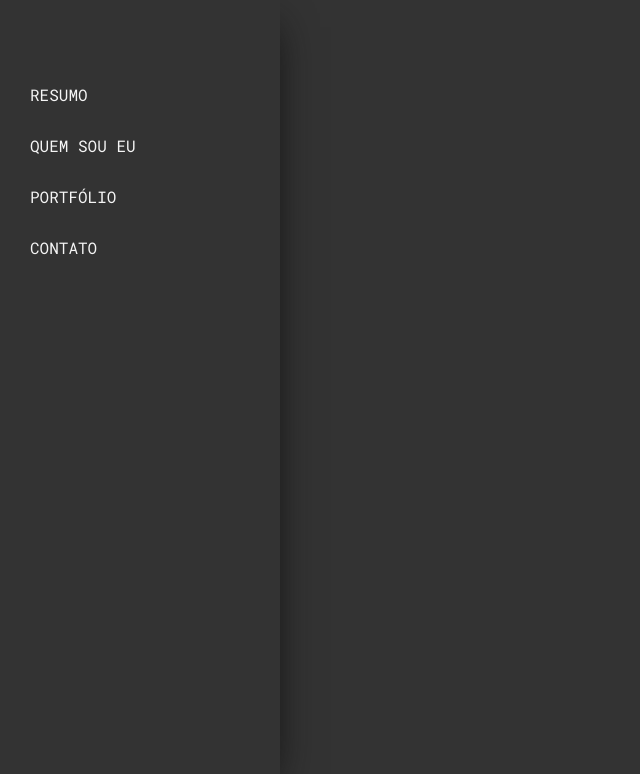
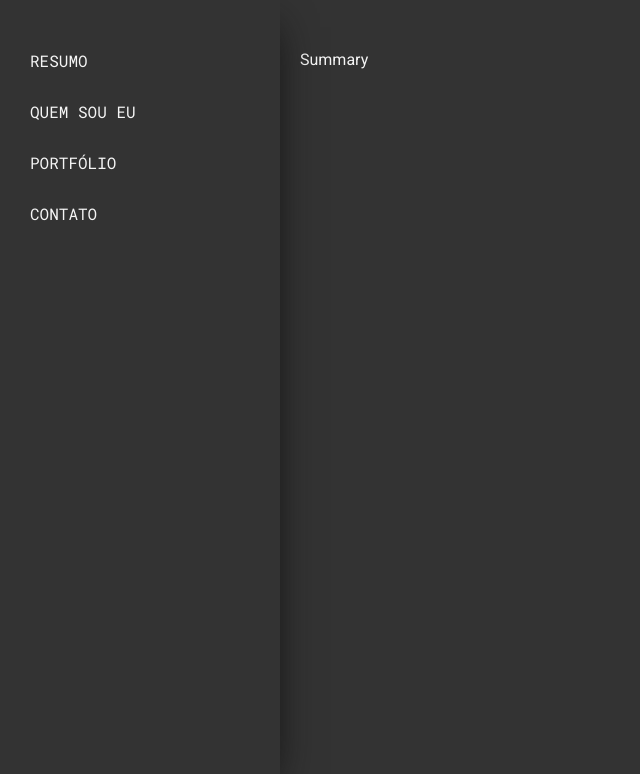
Before and after one commit to lucasratske/ratzapps-website, a React (Create React App) app: page / in a window 1280 px wide. Shown: the top 774 px of the page, without its empty margins (0-640 px from the left). Built offline with nearby package versions, Linux system fonts and the light colour scheme.

Commit message:
Adding new pages

```diff
--- a/package.json
+++ b/package.json
@@ -6,6 +6,7 @@
     "node-sass": "^4.13.0",
     "react": "^16.11.0",
     "react-dom": "^16.11.0",
+    "react-router-dom": "^5.1.2",
     "react-scripts": "3.2.0"
   },
   "scripts": {
--- a/src/Components/Navbar/Navbar.jsx
+++ b/src/Components/Navbar/Navbar.jsx
@@ -1,28 +1,29 @@
 import React from 'react';
 import './Navbar.scss';
+import { Link } from 'react-router-dom';
 
 const Navbar = () => (
   <div className="navbar-container">
     <ul className="navbar">
       <li className="navbar-item">
-        <a className="navbar-item-link" href="#">
+        <Link className="navbar-item-link" to="/">
           Resumo
-        </a>
+        </Link>
       </li>
       <li className="navbar-item">
-        <a className="navbar-item-link" href="#">
+        <Link className="navbar-item-link" to="/who-am-i">
           Quem sou eu
-        </a>
+        </Link>
       </li>
       <li className="navbar-item">
-        <a className="navbar-item-link" href="#">
+        <Link className="navbar-item-link" to="/portfolio">
           Portfólio
-        </a>
+        </Link>
       </li>
       <li className="navbar-item">
-        <a className="navbar-item-link" href="#">
+        <Link className="navbar-item-link" to="/contact">
           Contato
-        </a>
+        </Link>
       </li>
     </ul>
   </div>
--- a/src/Components/Navbar/Navbar.scss
+++ b/src/Components/Navbar/Navbar.scss
@@ -11,7 +11,7 @@
     list-style: none;
     margin: 0;
     padding: 0;
-    margin-top: 30%;
+    margin-top: 50px;
 
     .navbar-item {
       margin: 30px;
--- /dev/null
+++ b/src/Components/PageContainer/PageContainer.jsx
@@ -0,0 +1,4 @@
+import React from 'react';
+import './PageContainer.scss';
+
+export default props => <div className="page-container">{props.children}</div>;
--- /dev/null
+++ b/src/Components/PageContainer/PageContainer.scss
@@ -0,0 +1,4 @@
+.page-container {
+  margin-left: 300px;
+  margin-top: 50px;
+}
--- a/src/Pages/App.jsx
+++ b/src/Pages/App.jsx
@@ -1,10 +1,32 @@
 import React from 'react';
 import Navbar from '../Components/Navbar/Navbar';
+import { BrowserRouter as Router, Switch, Route, Link } from 'react-router-dom';
+import WhoAmI from './WhoAmI';
+import Summary from './Summary';
+import Portfolio from './Portfolio';
+import Contact from './Contact';
+import PageContainer from '../Components/PageContainer/PageContainer';
 
 const App = () => (
-  <div>
+  <Router>
     <Navbar />
-  </div>
+    <PageContainer>
+      <Switch>
+        <Route exact path="/">
+          <Summary />
+        </Route>
+        <Route path="/who-am-i">
+          <WhoAmI />
+        </Route>
+        <Route path="/portfolio">
+          <Portfolio />
+        </Route>
+        <Route path="/contact">
+          <Contact />
+        </Route>
+      </Switch>
+    </PageContainer>
+  </Router>
 );
 
 export default App;
--- /dev/null
+++ b/src/Pages/Contact.jsx
@@ -0,0 +1,3 @@
+import React from 'react';
+
+export default () => <div>Contact</div>;
--- /dev/null
+++ b/src/Pages/Portfolio.jsx
@@ -0,0 +1,3 @@
+import React from 'react';
+
+export default () => <div>Portfolio</div>;
--- /dev/null
+++ b/src/Pages/Summary.jsx
@@ -0,0 +1,3 @@
+import React from 'react';
+
+export default () => <div>Summary</div>;
--- /dev/null
+++ b/src/Pages/WhoAmI.jsx
@@ -0,0 +1,3 @@
+import React from 'react';
+
+export default () => <div>WhoAmI</div>;
--- a/src/index.css
+++ b/src/index.css
@@ -7,4 +7,5 @@ body {
   -webkit-font-smoothing: antialiased;
   -moz-osx-font-smoothing: grayscale;
   background: #333;
+  color: #f5f5f5;
 }
```
Also changed, not shown: 1 other file (tests, documents, lock files or other folders).
